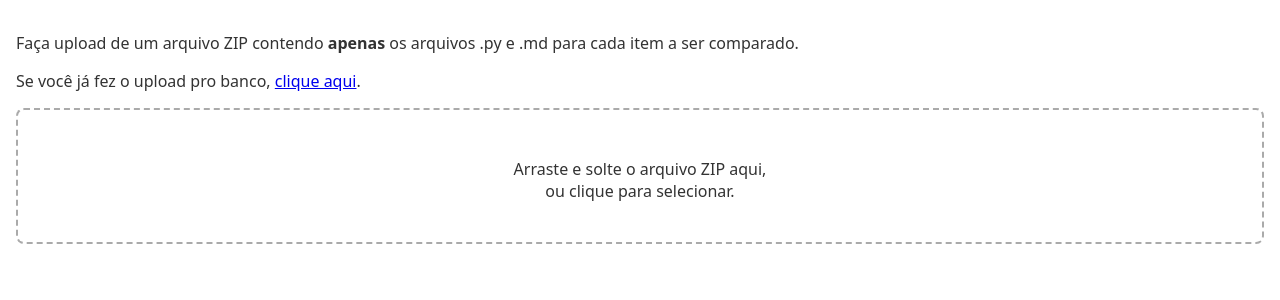
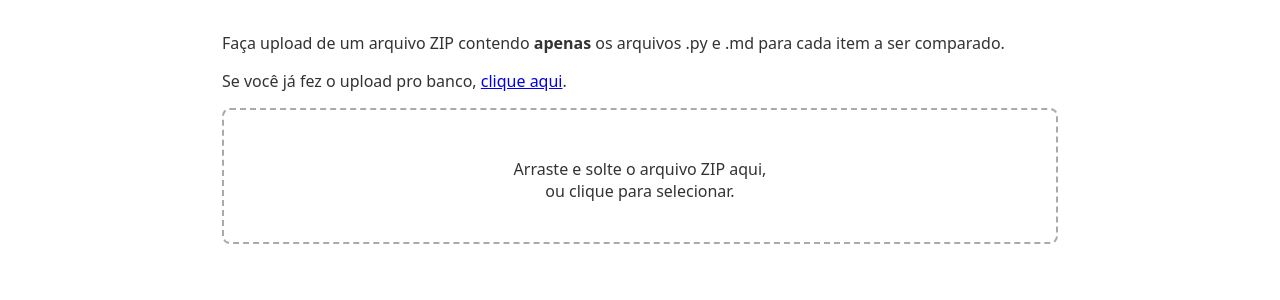
Before and after one commit to danielrezende3/x9-dataset-comparison-web, a SvelteKit app: page / in a window 1280 px wide. Shown: the top 300 px of the page. Built offline with nearby package versions, Linux system fonts and the light colour scheme.

Commit message:
refactor: reorganize upload area structure and enhance styling for better user experience

```diff
--- a/src/routes/+page.svelte
+++ b/src/routes/+page.svelte
@@ -118,9 +118,9 @@
 	}
 </script>
 
+<main class="page-container">
 	<p>
-	Faça upload de um arquivo ZIP contendo <b>apenas</b> os arquivos .py e .md para cada item a ser
-	comparado.
+		Faça upload de um arquivo ZIP contendo <b>apenas</b> os arquivos .py e .md para cada item a ser comparado.
 	</p>
 	<p>Se você já fez o upload pro banco, <a href="/files">clique aqui</a>.</p>
 	<div
@@ -161,8 +161,28 @@
 	{:else if success && !loading}
 		<p class="message success" role="status">{loadingMessage}</p>
 	{/if}
+</main>
+
 
 <style>
+	.page-container {
+		padding-left: 2rem;
+		padding-right: 2rem;
+		max-width: 900px;
+		margin-left: auto;
+		margin-right: auto;
+	}
+
+	.upload-area {
+		border: 2px dashed #aaa;
+		border-radius: 8px;
+		padding: 2rem;
+		text-align: center;
+		cursor: pointer;
+		transition:
+			border-color 0.2s,
+			background-color 0.2s;
+	}
 	.upload-area {
 		border: 2px dashed #aaa;
 		border-radius: 8px;
```
Lines whose indentation alone changed are shown as unchanged.
